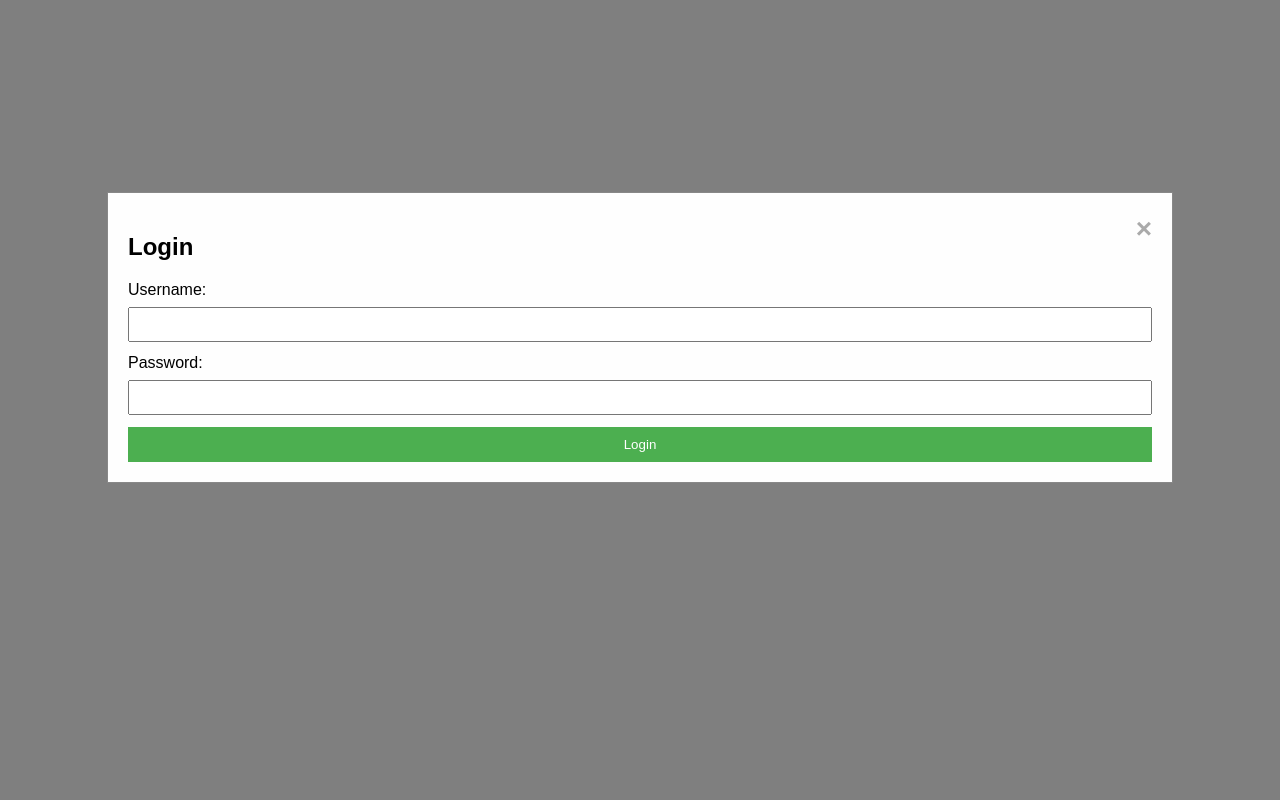
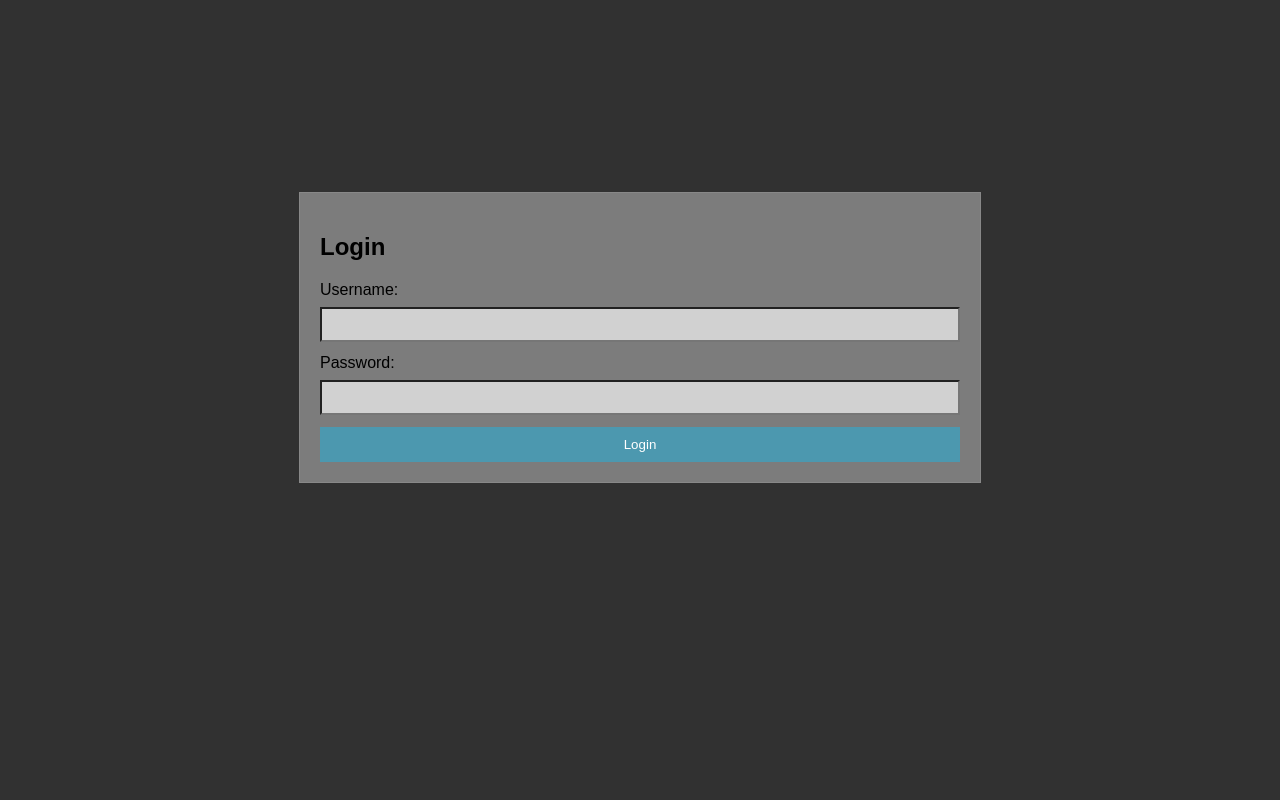
Before and after one commit to sockheadrps/AiMouseMovement, a Python web app: template server/templates/validation.html in a window 1280 px wide. Run offline with Jinja, Linux system fonts and the light colour scheme; the template is opened without the code that fills it, so the values that code supplies are empty.

Commit message:
permanent darkmode

```diff
--- a/server/assets/dataview.css
+++ b/server/assets/dataview.css
@@ -1,6 +1,7 @@
 body,
 html {
   margin: 0;
+  background-color: #31363c;
 }
 
 .graphContainer {
--- a/server/assets/styles.css
+++ b/server/assets/styles.css
@@ -23,7 +23,7 @@ body {
     width: 100%;
     height: 100%;
     overflow: auto;
-    background-color: rgba(0, 0, 0, 0.5);
+    background-color: #181a1b38;
 }
 
 /* Style the modal content */
--- a/server/assets/validation.css
+++ b/server/assets/validation.css
@@ -11,30 +11,21 @@ body {
     width: 100%;
     height: 100%;
     overflow: auto;
-    background-color: rgba(0,0,0,0.5);
+    background-color: rgba(0, 0, 0, 0.808);
 }
 
 .modal-content {
-    background-color: #fefefe;
+    background-color: #7c7c7c;
     margin: 15% auto;
     padding: 20px;
     border: 1px solid #888;
-    width: 80%;
+    width: 50%;
 }
 
 .close {
-    color: #aaa;
-    float: right;
-    font-size: 28px;
-    font-weight: bold;
+    display: none;
 }
 
-.close:hover,
-.close:focus {
-    color: black;
-    text-decoration: none;
-    cursor: pointer;
-}
 
 form {
     display: flex;
@@ -48,10 +39,11 @@ label {
 input {
     padding: 8px;
     margin-bottom: 12px;
+    background-color : #d1d1d1;
 }
 
 button {
-    background-color: #4CAF50;
+    background-color: #4c98af;
     color: white;
     padding: 10px;
     border: none;
```
